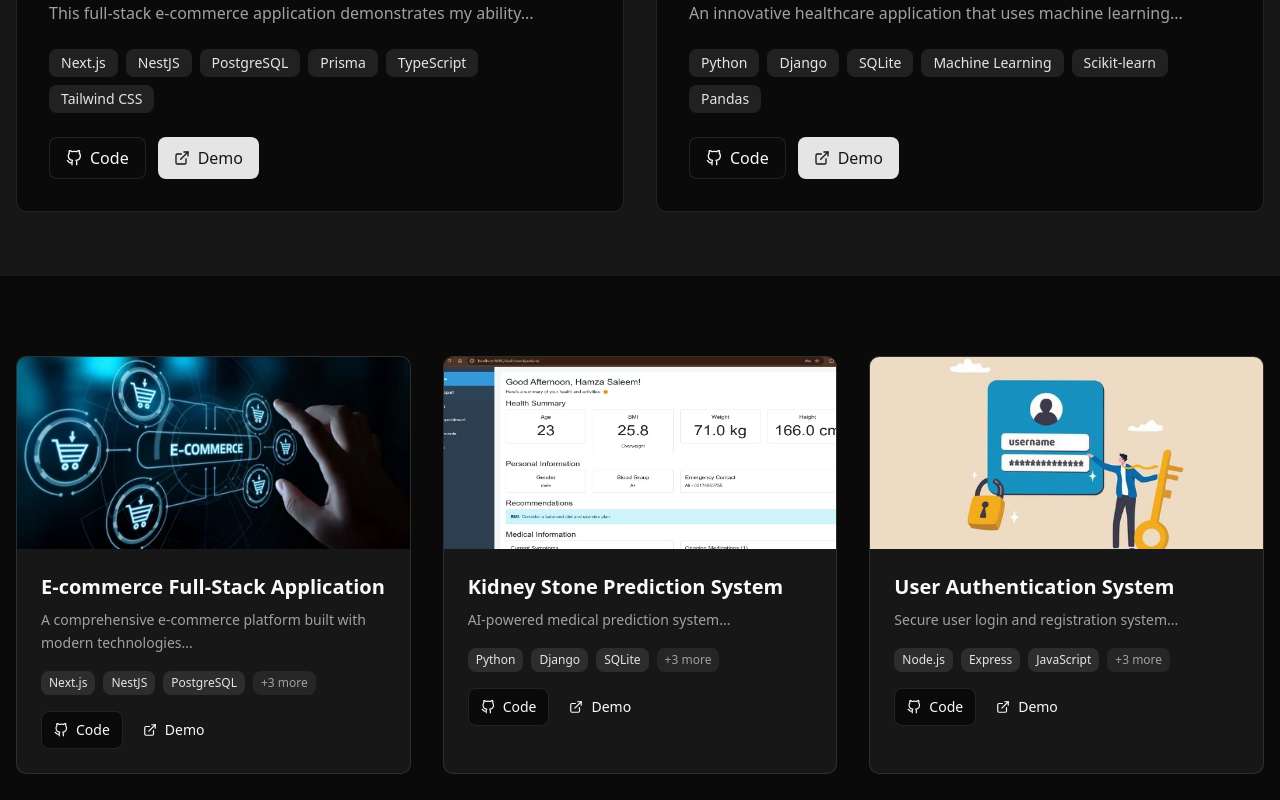
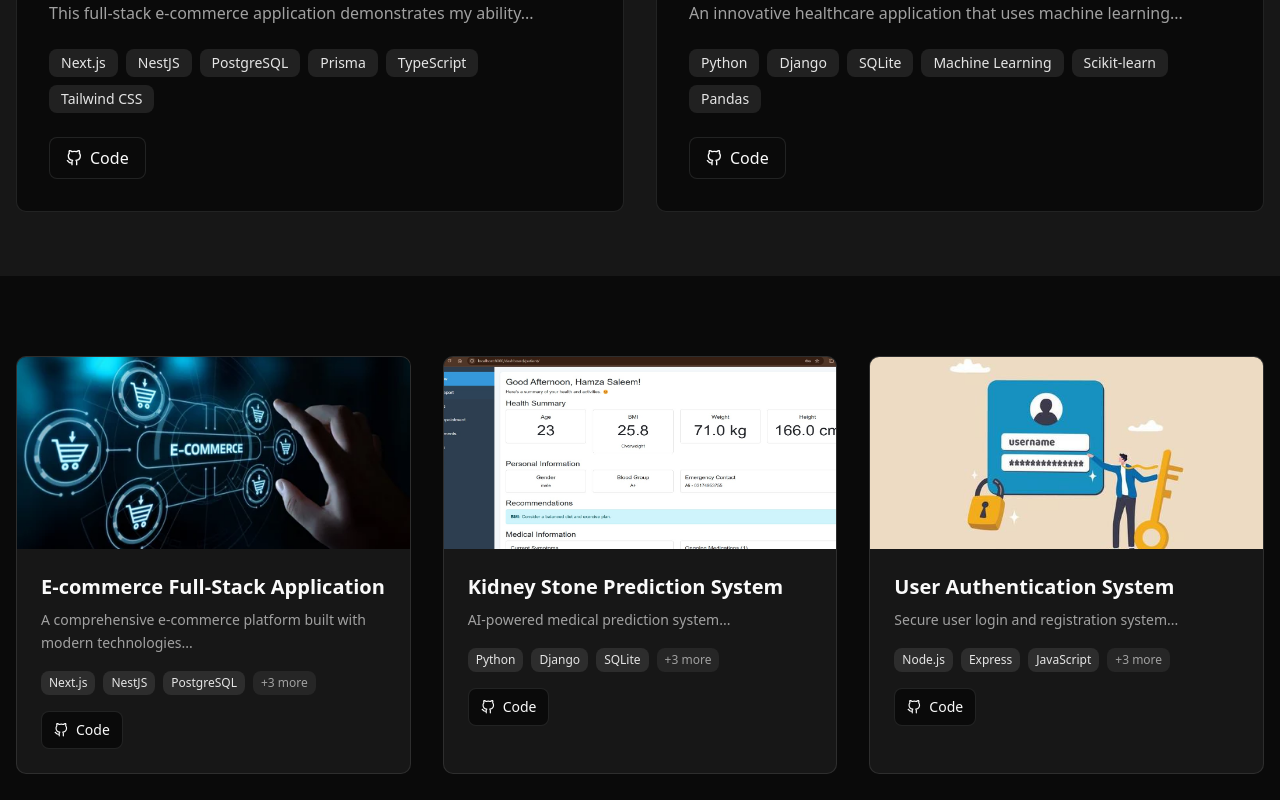
Before and after one commit to usmanfarooq317/Usman-Portfolio, a React (Vite) app: page /projects in a window 1280 px wide. Shown: the part 460-1260 px from the top of the page. Built offline with nearby package versions, Linux system fonts and the light colour scheme.

Commit message:
adjust buttons

```diff
--- a/src/pages/Home.jsx
+++ b/src/pages/Home.jsx
@@ -235,9 +235,7 @@ const Home = () => {
                         <FiGithub className="mr-2" size={16} /> Code
                       </Link>
                     </Button>
-                    <Button size="sm" variant="ghost">
-                      <FiExternalLink className="mr-2" size={16} /> Demo
-                    </Button>
+
                   </div>
                 </div>
               </motion.div>
--- a/src/pages/Projects.jsx
+++ b/src/pages/Projects.jsx
@@ -15,7 +15,7 @@ const Projects = () => {
       tech: ['Next.js', 'NestJS', 'PostgreSQL', 'Prisma', 'TypeScript', 'Tailwind CSS'],
       category: 'fullstack',
       github: 'https://github.com/usmanfarooq317/E-commerce-App.git',
-      demo: '#',
+
       image: '/ecommerceapp.png',
       featured: true
     },
@@ -27,7 +27,7 @@ const Projects = () => {
       tech: ['Python', 'Django', 'SQLite', 'Machine Learning', 'Scikit-learn', 'Pandas'],
       category: 'ai',
       github: '#',
-      demo: '#',
+
       image: '/kidneystone.jpg',
       featured: true
     },
@@ -39,7 +39,7 @@ const Projects = () => {
       tech: ['Node.js', 'Express', 'JavaScript', 'EJS', 'CSS', 'MongoDB'],
       category: 'backend',
       github: 'https://github.com/usmanfarooq317/User-Login.git',
-      demo: '#',
+
       image: '/userauthentication.jpg',
       featured: false
     },
@@ -51,7 +51,7 @@ const Projects = () => {
       tech: ['NestJS', 'TypeScript', 'Prisma', 'PostgreSQL', 'Swagger', 'JWT'],
       category: 'backend',
       github: 'https://github.com/usmanfarooq317/Ecommerce-APIs.git',
-      demo: '#',
+
       image: '/ecommerceapis.jpg',
       featured: false
     },
@@ -63,7 +63,7 @@ const Projects = () => {
       tech: ['NestJS', 'Prisma', 'PostgreSQL', 'TypeScript', 'WebSocket', 'Redis'],
       category: 'backend',
       github: '#',
-      demo: '#',
+
       image: '/designertrellis.png',
       featured: false
     },
@@ -75,7 +75,7 @@ const Projects = () => {
       tech: ['HTML', 'CSS', 'Bootstrap', 'PHP', 'JavaScript', 'MySQL'],
       category: 'frontend',
       github: '#',
-      demo: '#',
+
       image: '/fastfood.png',
       featured: false
     }
@@ -125,9 +125,7 @@ const Projects = () => {
 >
   <FiGithub className="mr-2" size={16} /> Code
 </Link>
-                    <button className="inline-flex items-center px-4 py-2 bg-primary text-primary-foreground rounded-md hover:bg-primary/90 transition-colors">
-                      <FiExternalLink className="mr-2" size={16} /> Demo
-                    </button>
+
                   </div>
                 </div>
               </motion.div>
@@ -170,9 +168,7 @@ const Projects = () => {
 >
   <FiGithub className="mr-2" size={14} /> Code
 </Link>
-                    <button className="inline-flex items-center px-3 py-2 text-foreground text-sm rounded-md hover:bg-accent transition-colors">
-                      <FiExternalLink className="mr-2" size={14} /> Demo
-                    </button>
+
                   </div>
                 </div>
               </motion.div>
--- a/src/pages/SimpleHome.jsx
+++ b/src/pages/SimpleHome.jsx
@@ -205,9 +205,7 @@ const SimpleHome = () => {
                     >
                       Code
                     </Link>
-                    <button className="inline-flex items-center px-3 py-2 text-foreground text-sm rounded-md hover:bg-accent transition-colors min-h-[36px] flex-1 justify-center">
-                      Demo
-                    </button>
+
                   </div>
                 </div>
               </div>
```
Also changed, not shown: 1 other file (tests, documents, lock files or other folders).
